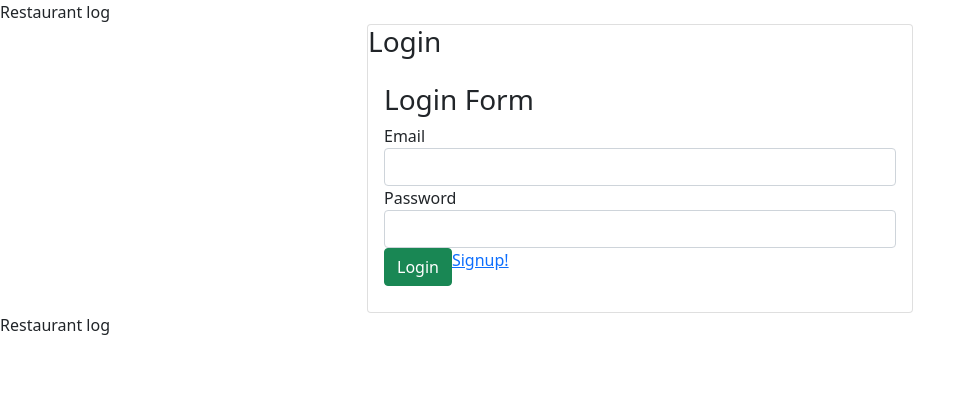
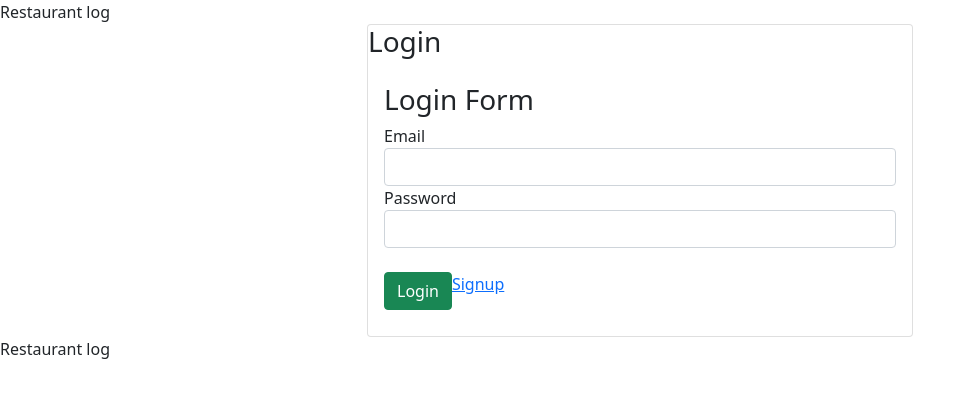
Before and after one commit to JoshSteward/restaurantLog, a React (Create React App) app in the folder client/: page / in a window 1280 px wide. Shown: the top 398 px of the page, without its empty margins (0-975 px from the left). Built offline with nearby package versions, Linux system fonts and the light colour scheme; no server answers.

Commit message:
cosmetic edits

```diff
--- a/client/src/pages/Auth/Login.js
+++ b/client/src/pages/Auth/Login.js
@@ -81,8 +81,9 @@ class login extends Component {
                             value={this.state.password}
                             onChange={this.handleChange}
                             />
+                            <br></br>
                             <FormBtn onClick={this.handleSubmit}>Login</FormBtn>
-                            <Link to="/signup">Signup!</Link>
+                            <Link to="/signup" float="middle">Signup</Link>
                         </form>
                     </Card>
                 </Col>
```
